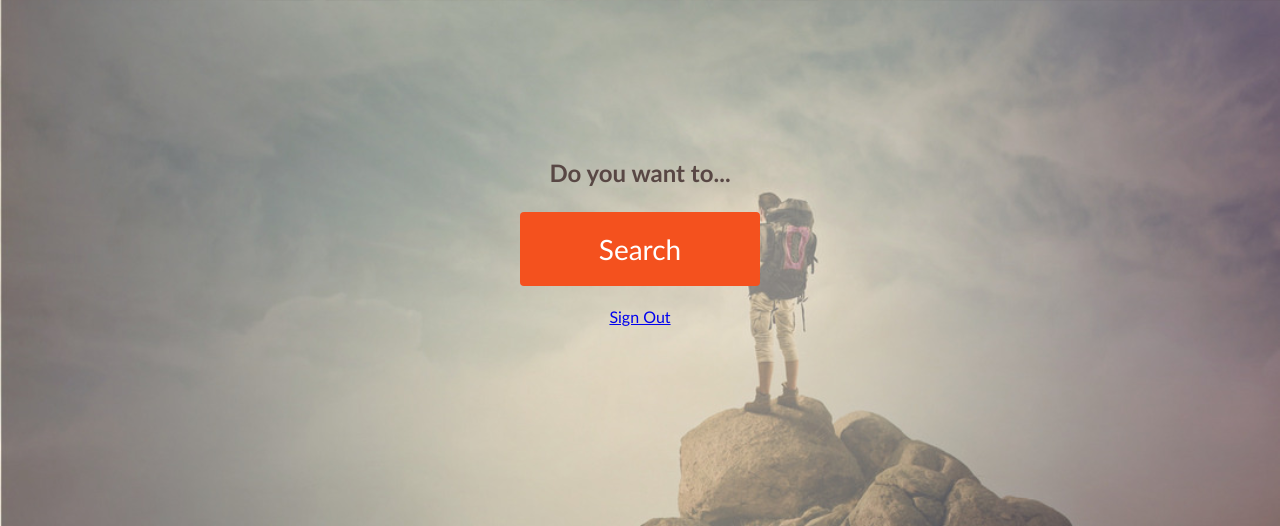
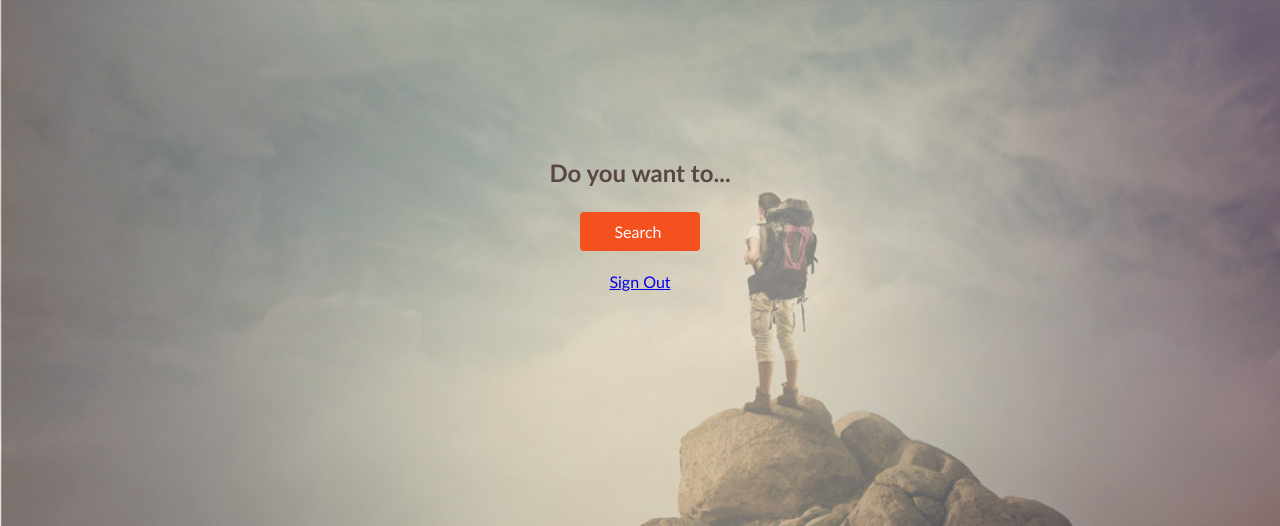
Before and after one commit to geocas38/csgangstas, a Python web app: template touristhotspot/templates/intro.html in a window 1280 px wide. Shown: the top 526 px of the page. Run offline with Jinja, Linux system fonts and the light colour scheme; the template is opened without the code that fills it: most values are stand-ins (such as "Sample title", 1, 10 or a date in 2020).

Commit message:
PLS WORK

```diff
--- a/touristhotspot/static/tour.css
+++ b/touristhotspot/static/tour.css
@@ -32,9 +32,9 @@ h3{ /*tiny heading*/
   border: none;
   color: #FFFFFF;
   text-align: center;
-  font-size: 28px;
-  padding: 20px;
-  width: 200px;
+  font-size: 16px;
+  padding: 10px;
+  width: 100px;
   transition: all 0.5s;
   cursor: pointer;
   margin: 5px;
@@ -48,7 +48,7 @@ h3{ /*tiny heading*/
 }
 
 .searchButton span:after {
-  content: ' >>';
+  content: '>>';
   position: absolute;
   opacity: 0;
   top: 0;
--- a/touristhotspot/templates/intro.html
+++ b/touristhotspot/templates/intro.html
@@ -8,7 +8,7 @@
     <div class ="mainpage">
     <a href="" style="text-decoration"></a>
     <h2> Do you want to... </h2>
-    <p><a href="http://guideme-1383.appspot.com/search" class="searchButton"><span>Search</span></a></p>
+    <p><a href="http://guideme-1383.appspot.com/search" class="searchButton"><span>Search&nbsp;</span></a></p>
     <p><a href={{logout}}>Sign Out</a></p>
   </div>
 
```
